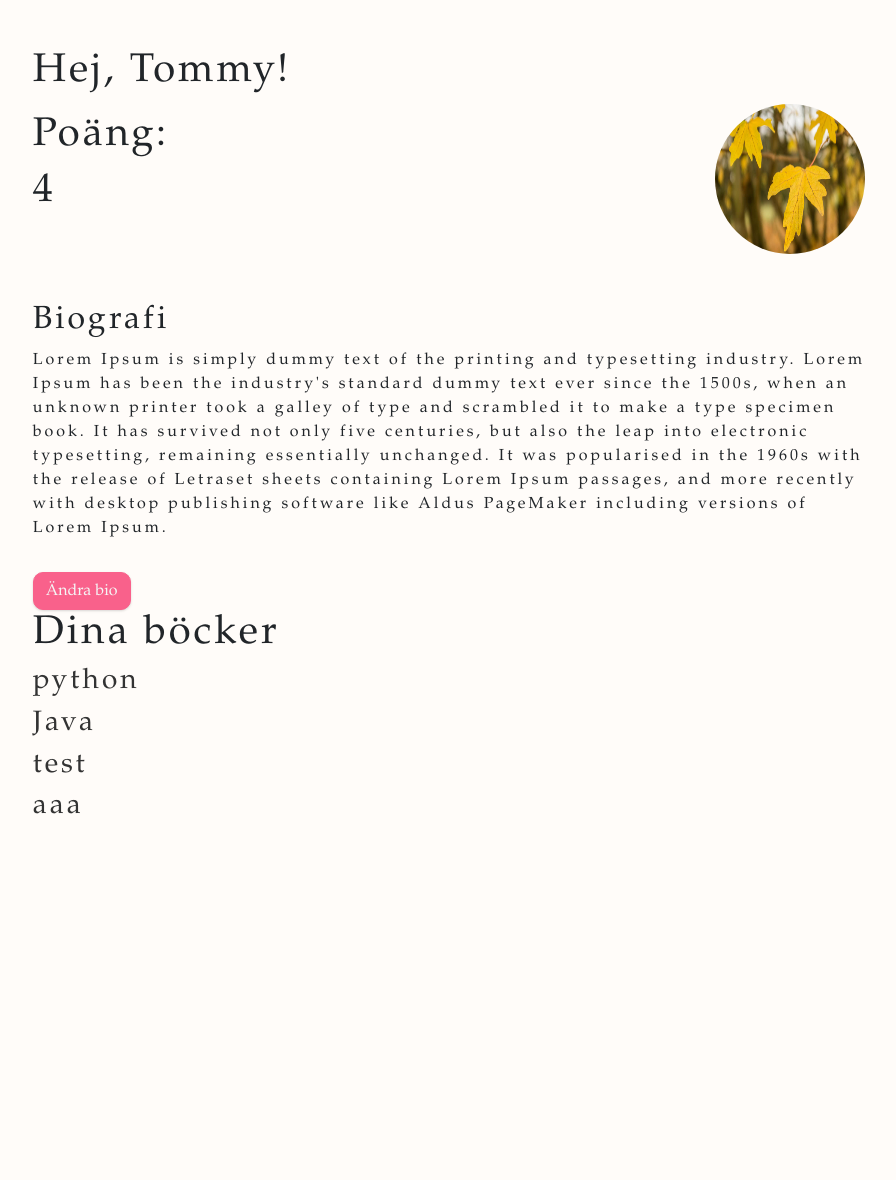
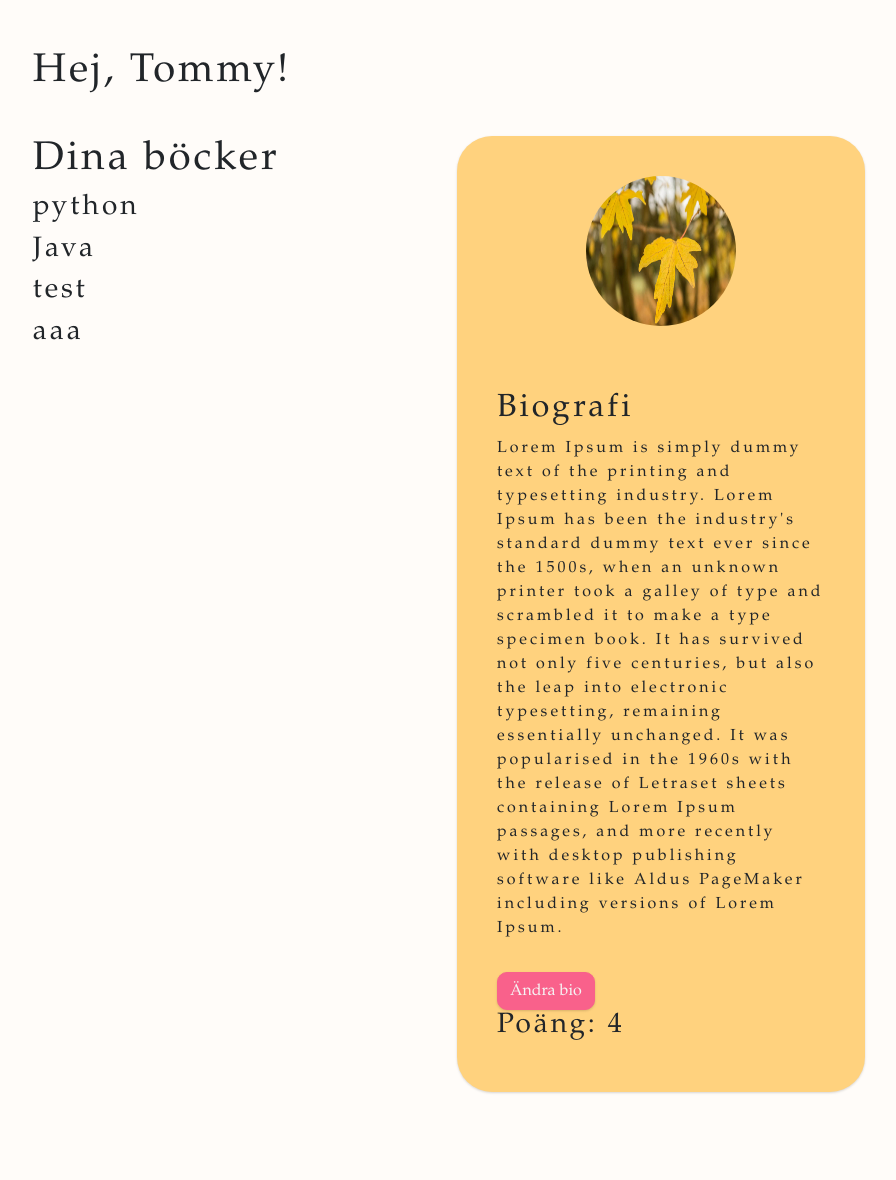
Before and after one commit to carbarcor/BokHyllan, a Flask app: page / in a window 1280 px wide. Shown: the part 56-1236 px from the top of the page, without its empty margins (191-1087 px from the left). Before the commit the page ends 870 px from the top, so only its background shows below. Run offline with Flask 3, Linux system fonts and the light colour scheme; a user stored in the database is signed in.

Commit message:
Positionering av home.html
Ej helt klart

```diff
--- a/BOKHYLLAN/website/static/styles/style.css
+++ b/BOKHYLLAN/website/static/styles/style.css
@@ -75,11 +75,72 @@ body {
 #sign-up,
 #edit-profile,
 #edit-book-form,
-#add-bio-form {
+#add-bio-form,
+#user-info-div {
   background-color: rgb(255, 210, 126);
   box-shadow: rgba(0, 0, 0, 0.1) 0px 1px 3px 0px, rgba(0, 0, 0, 0.06) 0px 1px 2px 0px;
 }
 
+/*Positionering av home.html med grids*/
+  #home-div {
+    display: grid;
+    grid-template-columns: 1fr 1fr;
+    grid-template-rows: auto; /* Automatically adjust the height based on content */
+    gap: 1em;
+    align-items: flex-start;
+    grid-template-areas:
+      "user-header user-header"
+      "user-books user-pic"
+      "user-books user-bio"
+      "user-books user-points";
+  }
+
+  #user-info-div {
+    margin-top: 1em;
+    margin-bottom: 3.5em;
+    border-radius: 35px;
+    padding: 2.5em;
+  }
+
+  #user-header {
+    grid-area: user-header;
+  }
+
+  #user-pic {
+    grid-area: user-pic;
+    display: flex;
+    justify-content: center;
+    align-items: center;
+    margin-bottom: 1em;
+  }
+
+  #user-bio {
+    grid-area: user-bio;
+  }
+
+  #user-books {
+    grid-area: user-books;
+    margin-top: 1em;
+    margin-bottom: 3.5em;
+  }
+
+  #user-points {
+    grid-area: user-points;
+    margin-top:2em;
+  }
+
+  @media screen and (max-width: 991px) {
+    #home-div {
+      grid-template-columns: 1fr;
+      grid-template-rows: auto auto;
+      grid-template-areas:
+        "user-header"
+        "user-pic"
+        "user-bio"
+        "user-points"
+        "user-books";
+    }
+  }
 
 #Login {
   background-color: rgb(255, 210, 126);
@@ -92,15 +153,6 @@ body {
   margin-top: 15;
 
 }
-/*
-#user-points {
-
-}
-
-#user-pic {
-
-}
-*/
 
 #user-bio {
     float:right;
--- a/BOKHYLLAN/website/templates/home.html
+++ b/BOKHYLLAN/website/templates/home.html
@@ -1,26 +1,25 @@
 {% extends "base.html" %}
-{% block title %}Home page{% endblock %}
+{% block title %}Home Page{% endblock %}
 {% block content %}
 
   <div id="home-div">
+
+    <div id="user-header">
       <h1>Hej, {{user.first_name}}!</h1>
+    </div>
+
+      <div id="user-info-div">
 
         <div id="user-pic">
           {% if user.profile_pic %}
-        <a href="/add-pic"><img src="{{url_for('static', filename='images/' + user.profile_pic)}}" alt="profile_img" class="rounded-circle" width="150" height="150" align="right"></a>
+          <a href="/add-pic">
+            <img src="{{url_for('static', filename='images/' + user.profile_pic)}}" alt="profile_img" class="rounded-circle" width="150" height="150">
+          </a>
           {%else%}
-        <a href="/add-pic"><img src="{{url_for('static', filename='images/emty_profile.jpg')}}" alt="profile_img" class="rounded-circle" width="150" height="150" align="right"></a>
+          <a href="/add-pic">
+            <img src="{{url_for('static', filename='images/emty_profile.jpg')}}" alt="profile_img" class="rounded-circle" width="150" height="150">
+          </a>
           {%endif%}
-      </div>
-
-      <div id="user-points">
-        <p><h1>Poäng:</h1>
-          {% if user.score %}
-          <h1>{{user.score}}</h1>
-          {%else%}
-          <h1>0</h1>
-          {%endif%}
-        </p>
         </div>
 
         <div id="user-bio">
@@ -33,11 +32,21 @@
             {% endif %}
         </div>
 
+        <div id="user-points">
+            {% if user.score %}
+            <h3>Poäng: {{user.score}}</h3>
+            {%else%}
+            <h3>>Poäng: 0</h3>
+            {%endif%}
+        </div>
+
+      </div>
+
       <div id="user-books">
         <h1>Dina böcker</h1>
           {% for book in books %}
           <div class="book">
-            <a href="{{ url_for('views.book_file', book_id=book.id) }}"><h3>{{ book.title }}</h3></a>
+            <h3>{{ book.title }}</h3>
           </div>
           {% endfor %}
       </div>
```
Lines whose indentation alone changed are shown as unchanged.
